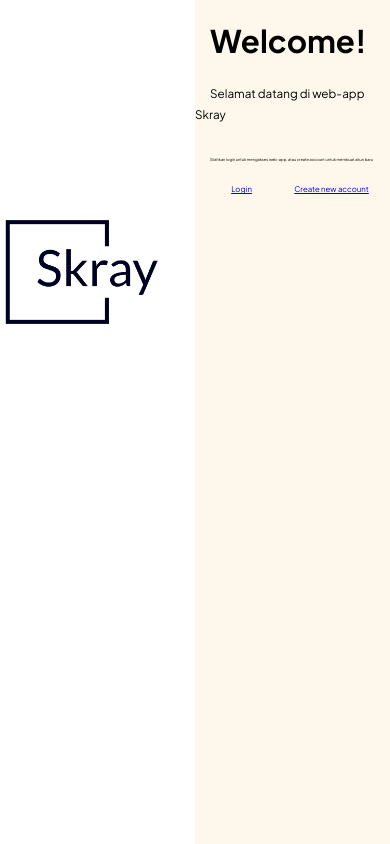
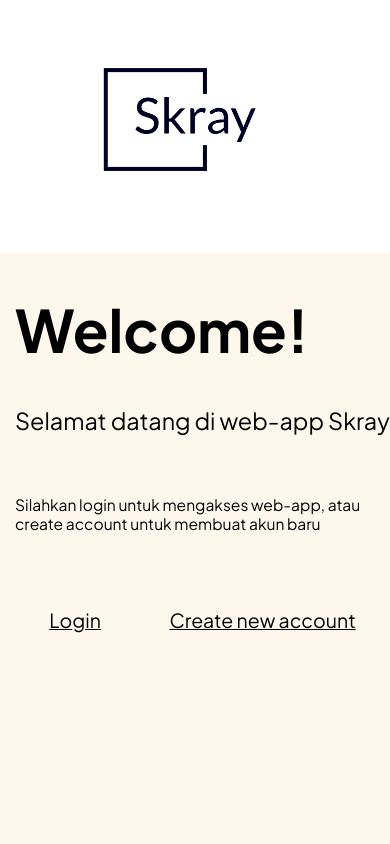
Before and after one commit to dedotikea/frontend, a React (Create React App) app: page / in a window 390 px wide. Built offline with nearby package versions, Linux system fonts and the light colour scheme.

Commit message:
add landing page mobile

```diff
--- a/src/pages/LandingPage.js
+++ b/src/pages/LandingPage.js
@@ -11,10 +11,10 @@
             </div>
             <div className='Information'>
                 <h1>Welcome!</h1>
-                <span className='span-1'>Selamat datang di web-app Skray</span>
+                <p className='p-1'>Selamat datang di web-app Skray</p>
                 <br />
+                <p className='p-2'>Silahkan login untuk mengakses web-app, atau create account untuk membuat akun baru</p>
                 <br />
-                <span className='span-2'>Silahkan login untuk mengakses web-app, atau create account untuk membuat akun baru</span>
                 <div className='LinkContainer'>
                     <Link to="login">Login</Link>
                     <Link to="create-account">Create new account</Link>
--- a/src/styles/landing-page-style.css
+++ b/src/styles/landing-page-style.css
@@ -15,12 +15,12 @@
 }
 
 
-.span-1 {
+.p-1 {
     margin-left: 15px;
     font-size: 3vw;
 }
 
-.span-2 {
+.p-2 {
     margin-left: 15px;
     font-size: 1vw;
 }
@@ -31,6 +31,11 @@
     display: flex;
     justify-content: space-around;
     font-size: 2vw;
+}
+
+a:link {
+    text-decoration: underline;
+    color: black;
 }
 
 a:visited {
@@ -59,6 +64,52 @@
     font-size: 8vw;
 }
 
-@media only screen and (max-width: 428px) and (max-height: 926) {
-    /* … */
+@media screen and (max-width: 926px) {
+    .LandingPage {
+        display: flex;
+        flex-direction: column;
+        align-items: center;
+    }
+
+    .LogoImage {
+        height: 30vh;
+        /* background-color: #FEF8EC; */
+    }
+
+    img {
+        display: block;
+        filter: contrast(500%);
+        /* margin: auto; */
+        margin-top: 30%;
+        width: 50vw;
+    }
+
+    .Information {
+        background-color: #FEF8EC;
+        width: 100vw;
+        height: 70vh;
+    }
+
+    .p-1 {
+        /* margin-left: 15px; */
+        font-size: 6vw;
+    }
+
+    .p-2 {
+        /* margin-left: 15px; */
+        font-size: 4vw;
+    }
+
+    .LinkContainer {
+        /* margin-left: 15px; */
+        /* margin-top: 10%; */
+        display: flex;
+        justify-content: space-around;
+        font-size: 5vw;
+    }
+
+    h1 {
+        /* margin-left: 15px; */
+        font-size: 15vw;
+    }
 }
```
